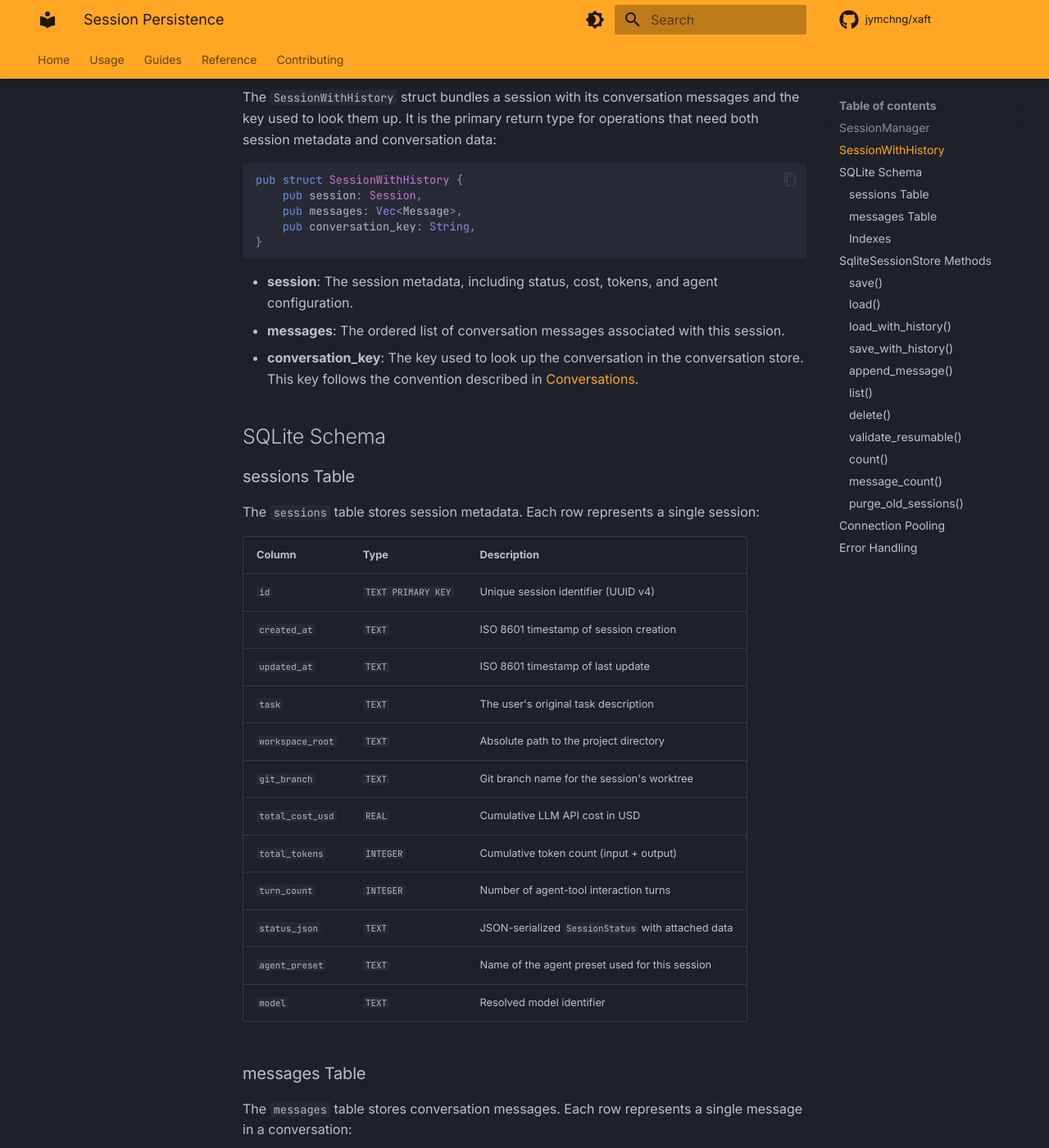
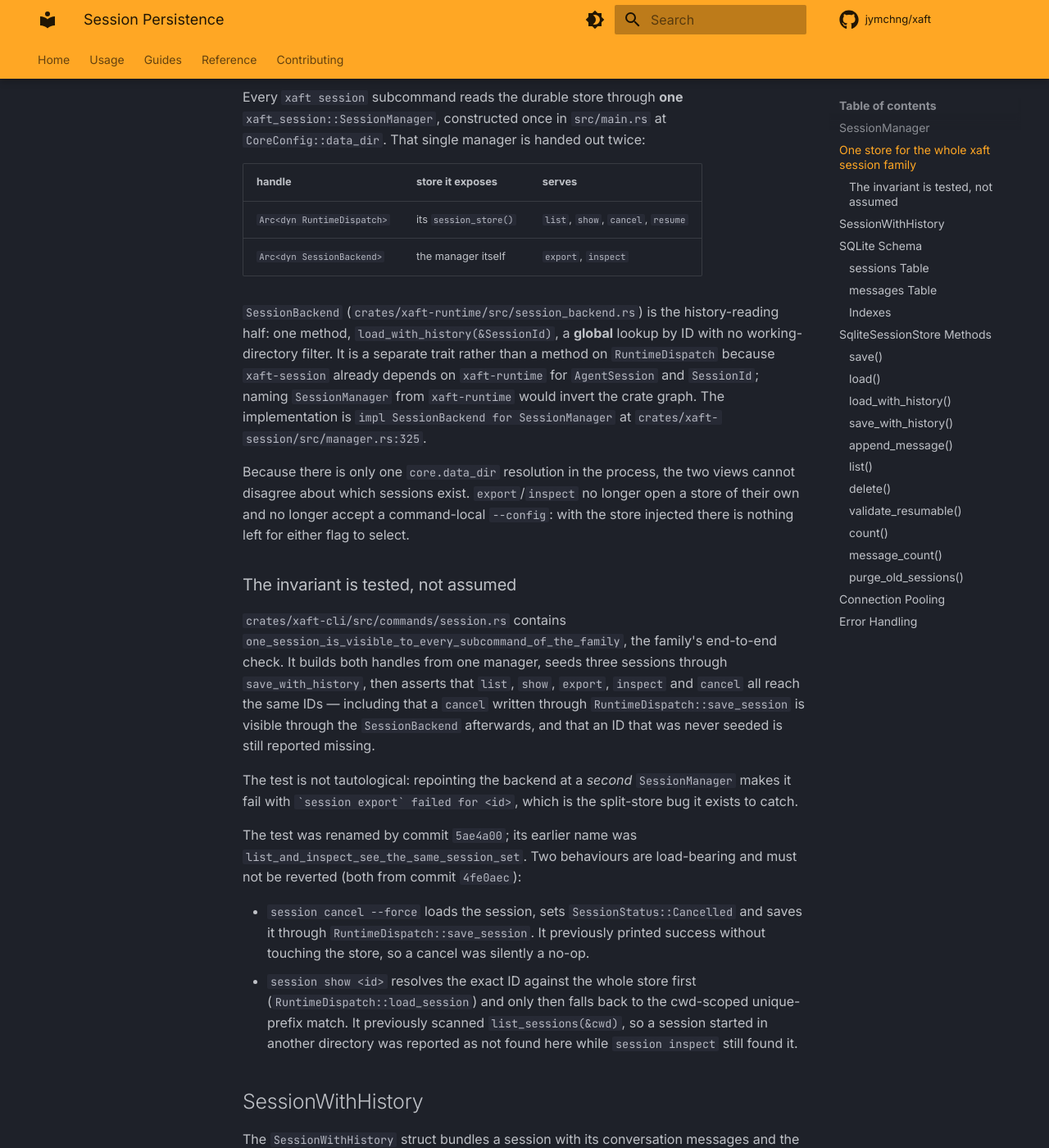
Before and after one commit to jymchng/xaft, an MkDocs documentation site: the page built from docs/persistence/01-sessions.md, in a window 1280 px wide and 1400 px high, scrolled down 1018 px. Shown: the whole window at 82% size. Built offline with MkDocs 1.6.1 and Material for MkDocs 9.7.7, drawn with Linux system fonts in a browser that asks for light colours; comment, search, counter and statistics services are not loaded.

Commit message:
docs(persistence): record the one-store invariant for `xaft session`
Closes goal a8a93767 ("`xaft session` cross-path invariant test") as already
satisfied by 4fe0aec / cad8a3d / 5ae4a00, whose brief is stale on all three
points; the durable record is written where a later pass reads it.

- The invariant test exists and is named
  `one_session_is_visible_to_every_subcommand_of_the_family`
  (renamed from `list_and_inspect_see_the_same_session_set` by 5ae4a00)
  in crates/xaft-cli/src/commands/session.rs, and covers all five
  subcommands list/show/export/inspect/cancel, not two.
- The `RuntimeDispatch` "divergence" clause is obsolete: export/inspect no
  longer open their own store. The crate-graph inversion is real and is solved
  by xaft_runtime::session_backend::SessionBackend plus
  `impl SessionBackend for SessionManager`, which main.rs hands out together
  with the runtime's session_store() from ONE SessionManager.
- 4fe0aec's three fixes are recorded as load-bearing and not to be reverted:
  cancel writes Cancelled via save_session; show resolves the exact ID
  globally before the cwd-scoped prefix match.

Verified in this pass: the 10 session-lib tests pass, and the invariant test is
NOT tautological -- repointing the backend at a second SessionManager makes it
fail with "`session export` failed for <id>".

Documentation only; no parity row status changes.

````diff
--- a/docs/persistence/01-sessions.md
+++ b/docs/persistence/01-sessions.md
@@ -25,6 +25,59 @@ flowchart TD
     A --> I[validate_resumable]
     A --> J[count / purge_old_sessions]
 ```
+
+## One store for the whole `xaft session` family
+
+Every `xaft session` subcommand reads the durable store through **one**
+`xaft_session::SessionManager`, constructed once in `src/main.rs` at
+`CoreConfig::data_dir`. That single manager is handed out twice:
+
+| handle | store it exposes | serves |
+|--------|------------------|--------|
+| `Arc<dyn RuntimeDispatch>` | its `session_store()` | `list`, `show`, `cancel`, `resume` |
+| `Arc<dyn SessionBackend>` | the manager itself | `export`, `inspect` |
+
+`SessionBackend` (`crates/xaft-runtime/src/session_backend.rs`) is the
+history-reading half: one method, `load_with_history(&SessionId)`, a **global**
+lookup by ID with no working-directory filter. It is a separate trait rather
+than a method on `RuntimeDispatch` because `xaft-session` already depends on
+`xaft-runtime` for `AgentSession` and `SessionId`; naming `SessionManager` from
+`xaft-runtime` would invert the crate graph. The implementation is
+`impl SessionBackend for SessionManager` at
+`crates/xaft-session/src/manager.rs:325`.
+
+Because there is only one `core.data_dir` resolution in the process, the two
+views cannot disagree about which sessions exist. `export`/`inspect` no longer
+open a store of their own and no longer accept a command-local `--config`: with
+the store injected there is nothing left for either flag to select.
+
+### The invariant is tested, not assumed
+
+`crates/xaft-cli/src/commands/session.rs` contains
+`one_session_is_visible_to_every_subcommand_of_the_family`, the family's
+end-to-end check. It builds both handles from one manager, seeds three sessions
+through `save_with_history`, then asserts that `list`, `show`, `export`,
+`inspect` and `cancel` all reach the same IDs — including that a `cancel`
+written through `RuntimeDispatch::save_session` is visible through the
+`SessionBackend` afterwards, and that an ID that was never seeded is still
+reported missing.
+
+The test is not tautological: repointing the backend at a *second*
+`SessionManager` makes it fail with `` `session export` failed for <id> ``,
+which is the split-store bug it exists to catch.
+
+The test was renamed by commit `5ae4a00`; its earlier name was
+`list_and_inspect_see_the_same_session_set`. Two behaviours are load-bearing
+and must not be reverted (both from commit `4fe0aec`):
+
+- `session cancel --force` loads the session, sets `SessionStatus::Cancelled`
+  and saves it through `RuntimeDispatch::save_session`. It previously printed
+  success without touching the store, so a cancel was silently a no-op.
+- `session show <id>` resolves the exact ID against the whole store first
+  (`RuntimeDispatch::load_session`) and only then falls back to the cwd-scoped
+  unique-prefix match. It previously scanned `list_sessions(&cwd)`, so a
+  session started in another directory was reported as not found here while
+  `session inspect` still found it.
 
 ## SessionWithHistory
 
````
